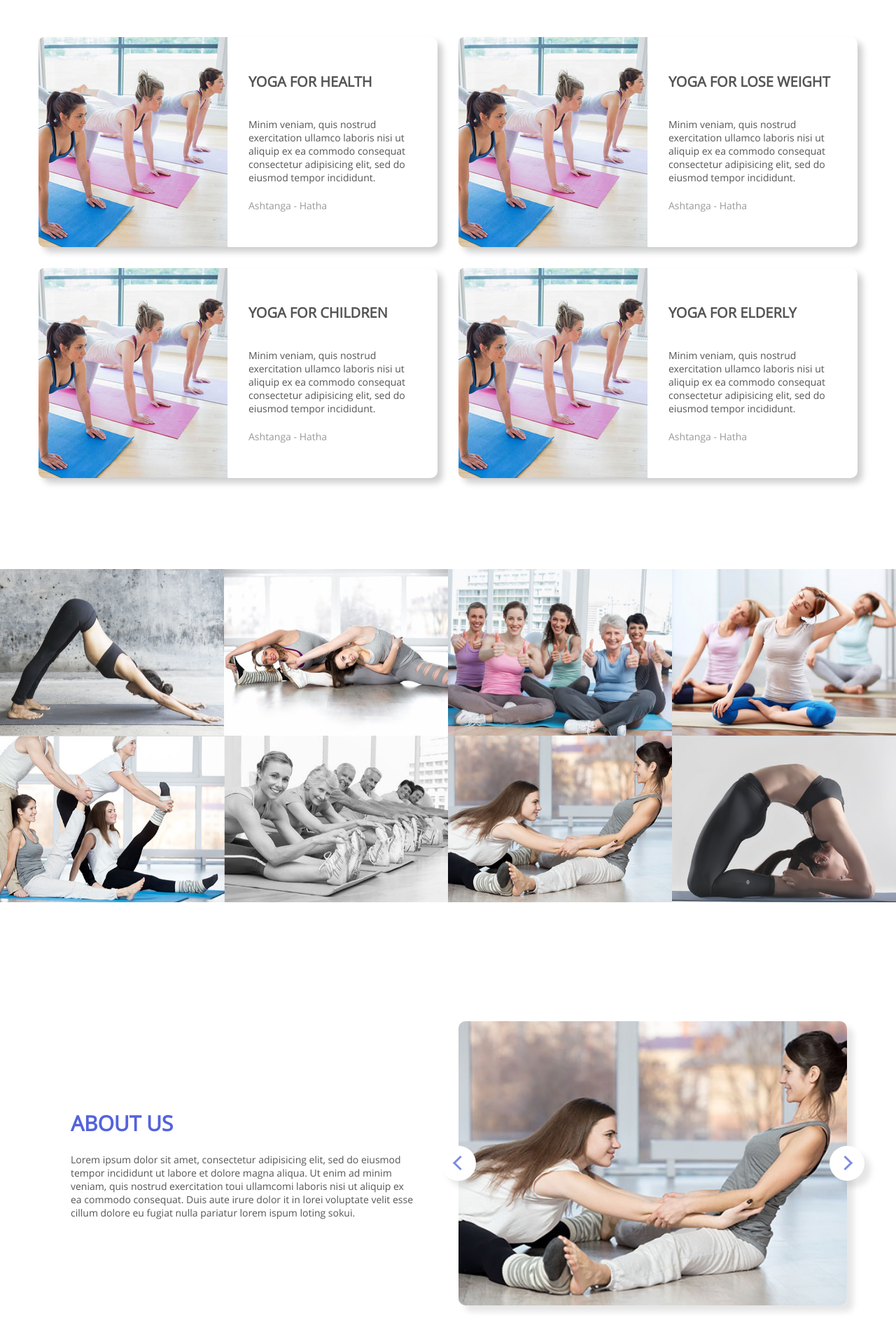
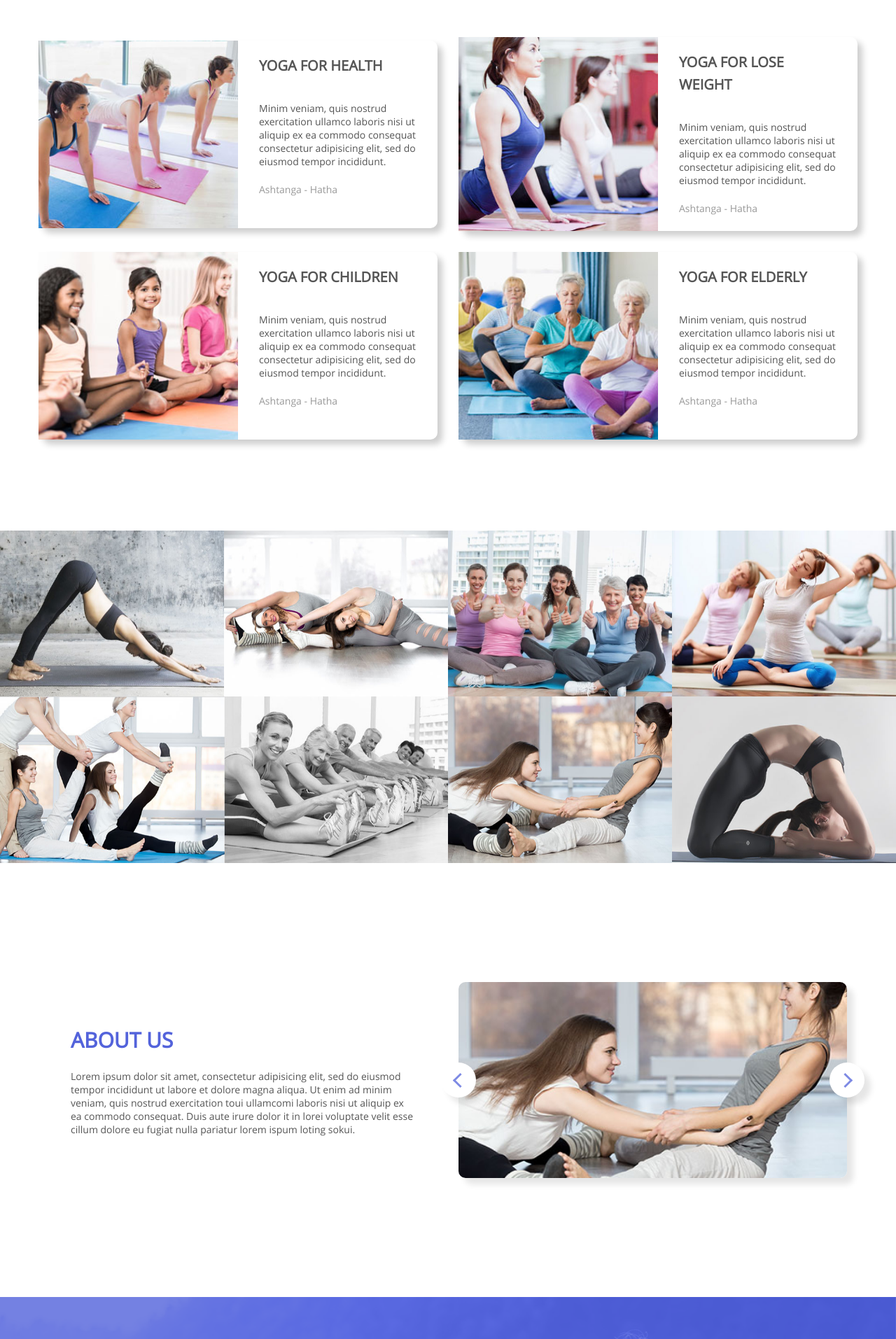
Before and after one commit to mediol-git/yoga, a plain HTML site: page index.html in a window 1280 px wide. Shown: the part 906-2819 px from the top of the page at 70% size. Drawn offline with nearby package versions, Linux system fonts and the light colour scheme.

Commit message:
fixed respinsive

```diff
--- a/css/style.scss
+++ b/css/style.scss
@@ -37,6 +37,11 @@ body {
     font-family: 'Open Sans', sans-serif;
     font-size: 14px;
     color: $textColor;
+}
+.wrapper {
+    position: relative;
+    width: 100%;
+    overflow: hidden;
 }
 section {
     width: 100%;
@@ -323,6 +328,49 @@ header {
         }
     }
 }
+.classes-inner {
+    display: flex;
+    align-items: stretch;
+    justify-content: flex-end;
+    border-radius: 10px;
+    box-shadow: 7px 7px 10px #cecece;
+    .classes-img {
+        width: 50%;
+        background-repeat: no-repeat;
+        background-position: left center;
+        background-size: cover;
+        padding-bottom: 47%;
+    }
+    .classes-info {
+        display: flex;
+        flex-direction: column;
+        padding: 20px 30px;
+        width: 50%;
+        p {
+            padding: 35px 0 20px;
+        }
+        a {
+            position: relative;
+            &:last-child {
+                color: #999;
+            }
+            &::after {
+                position: absolute;
+                display: flex;
+                content: "";
+                height: 2px;
+                width: 0%;
+                left: 0;
+                bottom: -5px;
+                background-color: $textColor;
+                transition: width .5s ease-in-out;
+            }
+            &:hover::after {
+                width: 45%;
+            }
+        }
+    }
+}
 
 // gallery
 .gallery {
@@ -377,44 +425,6 @@ header {
         img {
             width: 100%;
             height: 100%;
-        }
-    }
-}
-.classes-inner {
-    display: flex;
-    align-items: center;
-    border-radius: 10px;
-    box-shadow: 7px 7px 10px #cecece;
-    img {
-        width: 100%;
-        max-width: 270px;
-    }
-    .classes-info {
-        display: flex;
-        flex-direction: column;
-        padding: 20px 30px;
-        p {
-            padding: 35px 0 20px;
-        }
-        a {
-            position: relative;
-            &:last-child {
-                color: #999;
-            }
-            &::after {
-                position: absolute;
-                display: flex;
-                content: "";
-                height: 2px;
-                width: 0%;
-                left: 0;
-                bottom: -5px;
-                background-color: $textColor;
-                transition: width .5s ease-in-out;
-            }
-            &:hover::after {
-                width: 45%;
-            }
         }
     }
 }
@@ -473,19 +483,39 @@ header {
                 margin-left: 15px;
             }
         }
+        .single-item {
+            padding-top: 280px;
+            background-size: cover;
+            background-position: 50% 50%;
+        }
     }
 }
 
 // elements
 .elements {
-    background: url(../img/bg-02.jpg) no-repeat;
+    background: url(../img/bg-02.jpg) center center no-repeat;
+    background-size: cover;
+    position: relative;
     color: $whiteText;
+    &::before {
+        content: '';
+        display: block;
+        position: absolute;
+        background: rgba(83, 99, 219, .8);
+        top: 0;
+        bottom: 0;
+        left: 0;
+        right: 0;
+        z-index: 1;
+    }
     .elements-box {
         list-style: none;
         padding: 0;
         display: flex;
         flex-wrap: wrap;
         justify-content: space-between;
+        position: relative;
+        z-index: 2;
         .elements-item {
             width: 25%;
             padding: 0 15px;
@@ -718,6 +748,12 @@ footer {
         width: calc(100% / 2);
         margin-bottom: 30px;
     }
+    footer .top-footer .row {
+        display: block;
+    }
+    footer .top-footer .col {
+        width: 100%;
+    }
 }
 @media (max-width: 768px) {
     .container {
@@ -778,7 +814,6 @@ footer {
         width: 100%;
     }
     footer .top-footer .row {
-        flex-wrap: wrap;
         padding-bottom: 100px;
     }
     footer .top-footer .col {
--- a/index.html
+++ b/index.html
@@ -11,6 +11,7 @@
     <title>Модульное задание</title>
 </head>
 <body>
+    <div id="wrapper" class="wrapper">
         <header id="header">
             <div class="container">
                 <div class="logo">
@@ -75,7 +76,7 @@
                         <ul class="classes">
                             <li class="col classes-item wow fadeInLeft animated">
                                 <div class="classes-inner">
-                                <img src="img/img-01.jpg" alt="Фото кгруппы">
+                                    <div class="classes-img" style="background-image: url(img/img-01.jpg);"></div>
                                     <div class="classes-info">
                                         <a href="#"><h3>Yoga for health</h3></a>
                                         <p>Minim veniam, quis nostrud exercitation ullamco laboris nisi ut aliquip ex ea commodo consequat consectetur adipisicing elit, sed do eiusmod tempor incididunt.</p>
@@ -85,7 +86,7 @@
                             </li>
                             <li class="col classes-item wow fadeInRight animated">
                                 <div class="classes-inner">
-                                <img src="img/img-01.jpg" alt="Фото кгруппы">
+                                    <div class="classes-img" style="background-image: url(img/img-02.jpg);"></div>
                                     <div class="classes-info">
                                         <a href="#"><h3>Yoga For Lose Weight</h3></a>
                                         <p>Minim veniam, quis nostrud exercitation ullamco laboris nisi ut aliquip ex ea commodo consequat consectetur adipisicing elit, sed do eiusmod tempor incididunt.</p>
@@ -95,7 +96,7 @@
                             </li>
                             <li class="col classes-item wow fadeInLeft animated">
                                 <div class="classes-inner">
-                                <img src="img/img-01.jpg" alt="Фото кгруппы">
+                                    <div class="classes-img" style="background-image: url(img/img-03.jpg);"></div>
                                     <div class="classes-info">
                                         <a href="#"><h3>Yoga For Children</h3></a>
                                         <p>Minim veniam, quis nostrud exercitation ullamco laboris nisi ut aliquip ex ea commodo consequat consectetur adipisicing elit, sed do eiusmod tempor incididunt.</p>
@@ -105,7 +106,7 @@
                             </li>
                             <li class="col classes-item wow fadeInRight animated">
                                 <div class="classes-inner">
-                                <img src="img/img-01.jpg" alt="Фото кгруппы">
+                                    <div class="classes-img" style="background-image: url(img/img-04.jpg);"></div>
                                     <div class="classes-info">
                                         <a href="#"><h3>Yoga For Elderly</h3></a>
                                         <p>Minim veniam, quis nostrud exercitation ullamco laboris nisi ut aliquip ex ea commodo consequat consectetur adipisicing elit, sed do eiusmod tempor incididunt.</p>
@@ -161,15 +162,9 @@
                     </div>
                     <div class="col about-slick wow fadeInRight animated">
                         <div class="multiple-items">
-                        <div class="single-item">
-                            <img src="img/img-11.jpg" alt="Слайд 1">
-                        </div>
-                        <div class="single-item">
-                            <img src="img/img-12.jpg" alt="Слайд 2">
-                        </div>
-                        <div class="single-item">
-                            <img src="img/img-13.jpg" alt=" Слайд 3">
-                        </div>
+                            <div class="single-item" style="background-image: url(img/img-11.jpg);"></div>
+                            <div class="single-item" style="background-image: url(img/img-12.jpg);"></div>
+                            <div class="single-item" style="background-image: url(img/img-13.jpg);"></div>
                         </div>
                     </div>
                 </div>
@@ -338,6 +333,7 @@
                 <p>Copyright  2016-207 Yoga classes</p>
             </div>
         </footer>
+    </div>
 
     <script src="//code.jquery.com/jquery-1.11.0.min.js"></script>
     <script src="//code.jquery.com/jquery-migrate-1.2.1.min.js"></script>
```
Also changed, not shown: css/style.css, 1 other file. Lines whose indentation alone changed are shown as unchanged.
